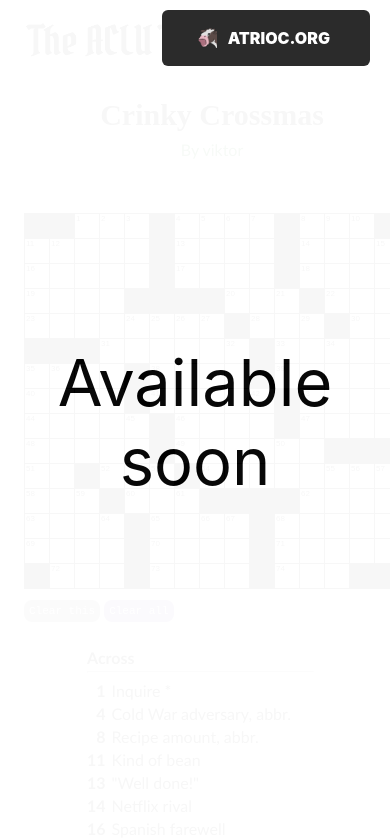
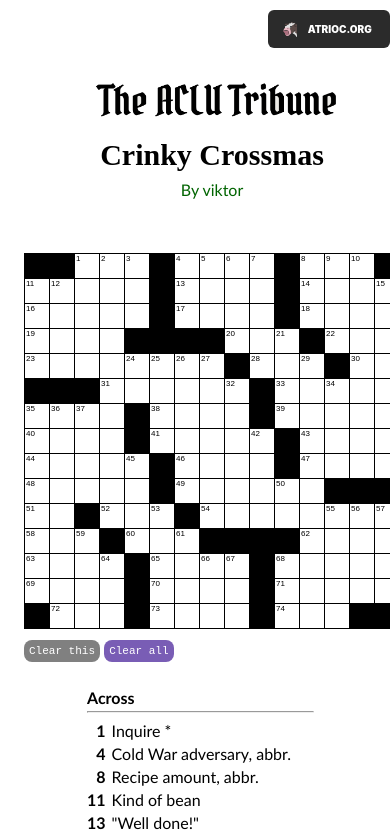
Before and after one commit to vikt-orb/aclucw, a plain HTML site: page index.html in a window 390 px wide. Shown: the top 839 px of the page. Drawn offline with Linux system fonts and the light colour scheme.

Commit message:
Mobile fix

```diff
--- a/index.html
+++ b/index.html
@@ -25,12 +25,12 @@ Version: Exolve v1.56 November 19, 2023
 
 
 <body>
-<div class="comingsoon">
+<!--<div class="comingsoon">
   Available soon
-</div>
+</div>-->
 <div>
-  <img src="tribune.png" alt="The ACLU Tribune Logo" width = 250px height = auto class="tribunelogo">
-  <a href="https://atrioc.org/"><button class="crimpsbutton"><img src="favicon_atriocorg.png" height = 20px width = auto style="margin:-25px" >ATRIOC.ORG</button></a>
+  <img src="tribune.png" alt="The ACLU Tribune Logo" class="tribunelogo">
+  <a href="https://atrioc.org/"><button class="crimpsbutton"><img src="favicon_atriocorg.png" class="moooo" >ATRIOC.ORG</button></a>
 </div>
 <script>
 createExolve(`
```
Also changed, not shown: cw_version1_2.css.
